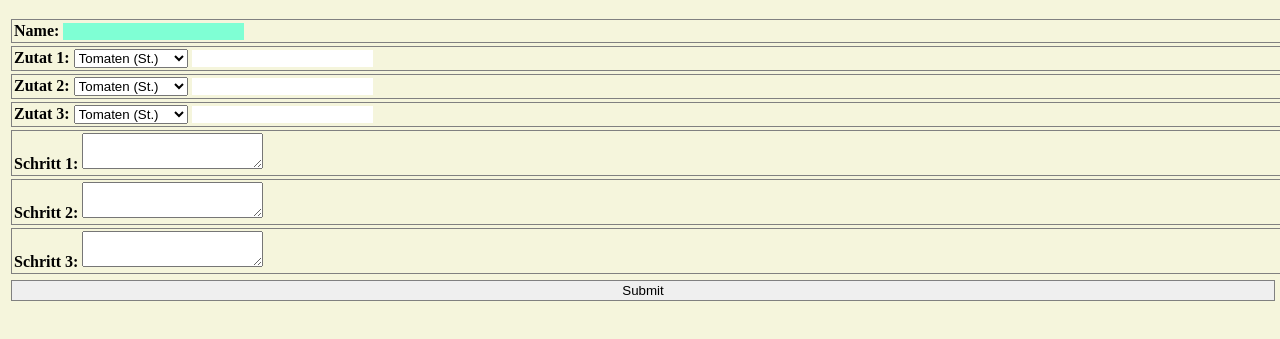
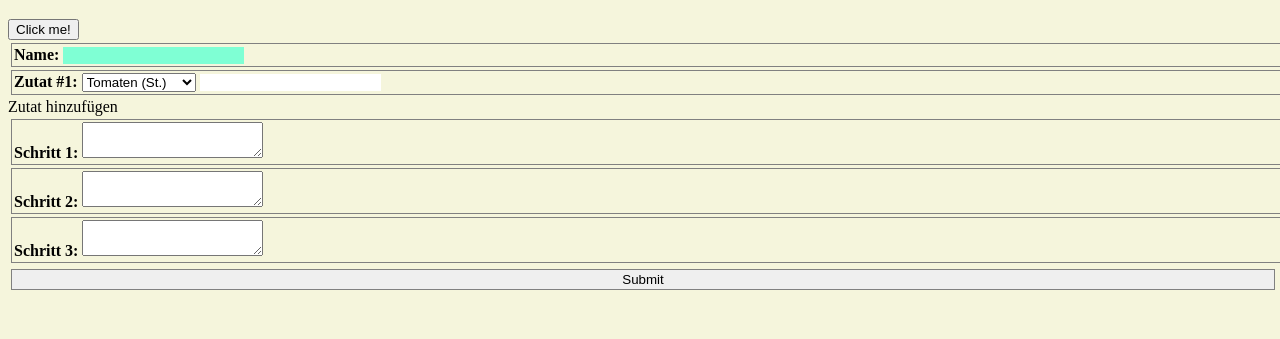
Before and after one commit to ueberfuhr-trainings/web-technologies, a website: page http-server/public/eingabe.html in a window 1280 px wide. Shown: the part 61-400 px from the top of the page. Drawn offline with Linux system fonts and the light colour scheme.

Commit message:
Introduce JS

```diff
--- a/http-server/public/eingabe.html
+++ b/http-server/public/eingabe.html
@@ -9,28 +9,16 @@
 
 <h1>Rezept erstellen</h1>
 
-<form>
+<form action="gelbekatze">
+  <button type="button" id="myButton">Click me!</button>
   <div class="form-row">
     <label for="nameInput">Name</label>
     <input id="nameInput" name="name" type="text" required minlength="3">
   </div>
-  <div class="form-row">
-    <label for="zutat1">Zutat 1</label>
-    <select class="zutaten-auswahl" name="zutat1">
-    </select>
-    <input name="menge1" id="zutat1" type="number" min="1">
+  <div id="zutatenInputs">
   </div>
-  <div class="form-row">
-    <label for="zutat2">Zutat 2</label>
-    <select class="zutaten-auswahl">
-    </select>
-    <input id="zutat2" type="number" min="1">
-  </div>
-  <div class="form-row">
-    <label for="zutat3">Zutat 3</label>
-    <select class="zutaten-auswahl">
-    </select>
-    <input id="zutat3" type="number" min="1">
+  <div>
+    <a id="add-zutaten-link">Zutat hinzufügen</a>
   </div>
   <div class="form-row">
     <label for="zubereitung1">Schritt 1</label>
@@ -66,13 +54,52 @@
       unit: 'g.'
     }
   ];
+
+  function displayZutaten() {
+    document
+      .querySelectorAll('.zutaten-auswahl')
+      .forEach(combobox => {
+        combobox.innerHTML = zutaten
+          .map(zutat => `<option>${zutat.name} (${zutat.unit})</option>`)
+          .join()
+      });
+  }
+
+  displayZutaten();
+
   document
-    .querySelectorAll('.zutaten-auswahl')
-    .forEach(combobox => {
-      combobox.innerHTML = zutaten
-        .map(zutat => `<option>${zutat.name} (${zutat.unit})</option>`)
-        .join()
+    .querySelector('#myButton')
+    .addEventListener('click', () => {
+      zutaten.push({
+        name: 'XYZ',
+        unit: 'KG.'
+      });
+      displayZutaten();
     });
+
+  let zutatenCounter = 1;
+
+  function addZutatenInput() {
+    document
+      .querySelector('#zutatenInputs')
+      .insertAdjacentHTML('beforeend', `
+        <div class="form-row">
+            <label for="zutat${zutatenCounter}">Zutat #${zutatenCounter}</label>
+            <select class="zutaten-auswahl" name="zutat${zutatenCounter}">
+            </select>
+            <input name="menge1" id="zutat${zutatenCounter}" type="number" min="1">
+        </div>
+      `);
+    zutatenCounter++;
+    displayZutaten(); // TODO: nur die neue SELECT befüllen, nicht ALLE
+  }
+
+  document
+    .querySelector('#add-zutaten-link')
+    .addEventListener('click', () => {
+      addZutatenInput();
+    });
+  addZutatenInput();
 </script>
 <script src="script.js"></script>
 
```
